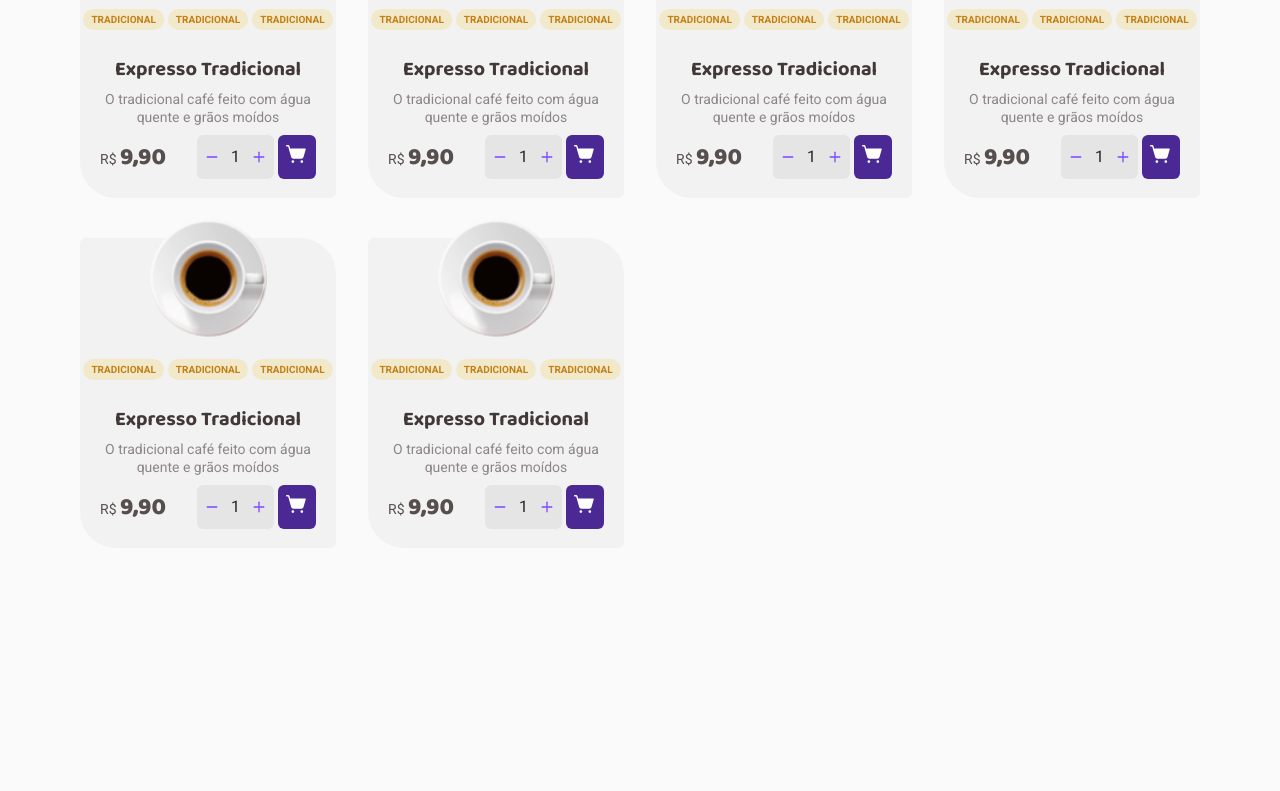
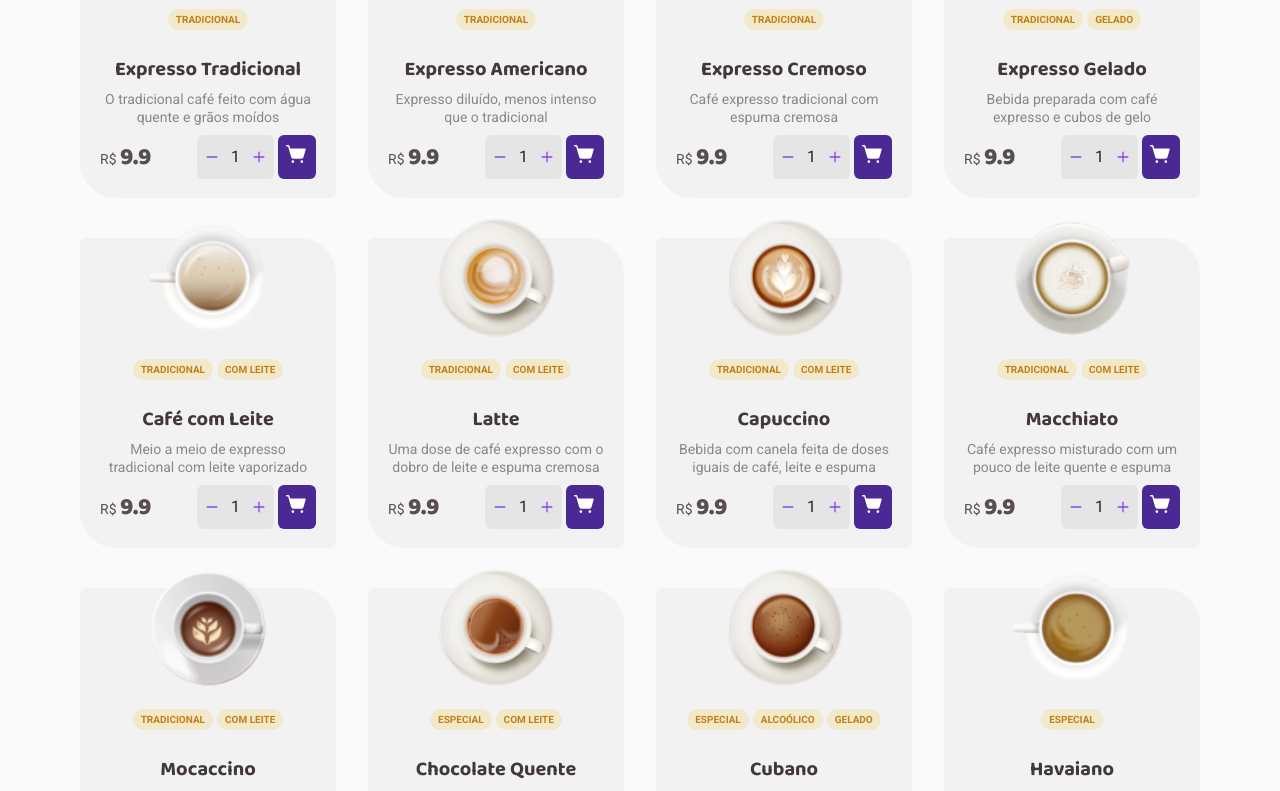
Before and after one commit to ig-swll/d02-coffee-delivery, a React (Vite) app: page / in a window 1280 px wide. Shown: the part 860-1651 px from the top of the page. Before the commit the page ends 1408 px from the top, so only its background shows below. Built offline with nearby package versions, Linux system fonts and the light colour scheme.

Commit message:
Faz o map da lista de cafés na home

```diff
--- a/index.html
+++ b/index.html
@@ -10,7 +10,7 @@
 
   <link href="https://fonts.googleapis.com/css2?family=Baloo+2:wght@700;800&family=Roboto:wght@400;700&display=swap" rel="stylesheet">
   <title>Coffee Delivery</title>
-  <link rel="icon" type="image/x-icon" href="/images/favicon.svg">
+  <link rel="icon" type="image/x-icon" href="favicon.svg">
 </head>
 
 <body>
--- /dev/null
+++ b/src/assets/coffeeData.ts
@@ -0,0 +1,118 @@
+export const coffeeList = [
+  {
+    id: 1,
+    tags: ['tradicional'],
+    name: 'Expresso Tradicional',
+    description: 'O tradicional café feito com água quente e grãos moídos',
+    image: 'images/Expresso.png',
+    price: 9.9,
+  },
+  {
+    id: 2,
+    tags: ['tradicional'],
+    name: 'Expresso Americano',
+    description: 'Expresso diluído, menos intenso que o tradicional',
+    image: 'images/Americano.png',
+    price: 9.9,
+  },
+  {
+    id: 3,
+    tags: ['tradicional'],
+    name: 'Expresso Cremoso',
+    description: 'Café expresso tradicional com espuma cremosa',
+    image: 'images/Expresso Cremoso.png',
+    price: 9.9,
+  },
+  {
+    id: 4,
+    tags: ['tradicional', 'gelado'],
+    name: 'Expresso Gelado',
+    description: 'Bebida preparada com café expresso e cubos de gelo',
+    image: 'images/Cafe Gelado.png',
+    price: 9.9,
+  },
+  {
+    id: 5,
+    tags: ['tradicional', 'com leite'],
+    name: 'Café com Leite',
+    description: 'Meio a meio de expresso tradicional com leite vaporizado',
+    image: 'images/Cafe com Leite.png',
+    price: 9.9,
+  },
+  {
+    id: 6,
+    tags: ['tradicional', 'com leite'],
+    name: 'Latte',
+    description:
+      'Uma dose de café expresso com o dobro de leite e espuma cremosa',
+    image: 'images/Latte.png',
+    price: 9.9,
+  },
+  {
+    id: 7,
+    tags: ['tradicional', 'com leite'],
+    name: 'Capuccino',
+    description:
+      'Bebida com canela feita de doses iguais de café, leite e espuma',
+    image: 'images/Capuccino.png',
+    price: 9.9,
+  },
+  {
+    id: 8,
+    tags: ['tradicional', 'com leite'],
+    name: 'Macchiato',
+    description:
+      'Café expresso misturado com um pouco de leite quente e espuma',
+    image: 'images/Macchiato.png',
+    price: 9.9,
+  },
+  {
+    id: 9,
+    tags: ['tradicional', 'com leite'],
+    name: 'Mocaccino',
+    description: 'Café expresso com calda de chocolate, pouco leite e espuma',
+    image: 'images/Mochaccino.png',
+    price: 9.9,
+  },
+  {
+    id: 10,
+    tags: ['especial', 'com leite'],
+    name: 'Chocolate Quente',
+    description: 'Bebida feita com chocolate dissolvido no leite quente e café',
+    image: 'images/Chocolate Quente.png',
+    price: 9.9,
+  },
+  {
+    id: 11,
+    tags: ['especial', 'alcoólico', 'gelado'],
+    name: 'Cubano',
+    description:
+      'Drink gelado de café expresso com rum, creme de leite e hortelã',
+    image: 'images/Cubano.png',
+    price: 9.9,
+  },
+  {
+    id: 12,
+    tags: ['especial'],
+    name: 'Havaiano',
+    description: 'Bebida adocicada preparada com café e leite de coco',
+    image: 'images/Havaiano.png',
+    price: 9.9,
+  },
+  {
+    id: 13,
+    tags: ['especial'],
+    name: 'Árabe',
+    description: 'Bebida preparada com grãos de café árabe e especiarias',
+    image: 'images/Arabe.png',
+    price: 9.9,
+  },
+  {
+    id: 14,
+    tags: ['especial', 'alcoólico'],
+    name: 'Irlandês',
+    description: 'Bebida a base de café, uísque irlandês, açúcar e chantilly',
+    image: 'images/Irlandes.png',
+    price: 9.9,
+  },
+]
--- a/src/pages/Home/components/CoffeeCard/index.tsx
+++ b/src/pages/Home/components/CoffeeCard/index.tsx
@@ -11,9 +11,18 @@
   Tags,
 } from './styles'
 
+export interface CoffeeCardProps {
+  id: number
+  tags: string[]
+  name: string
+  description: string
+  image: string
+  price: number
+}
+
 const PAGE_URL = window.location.href
 
-export function CoffeeCard() {
+export function CoffeeCard(props: CoffeeCardProps) {
   const [amount, setAmount] = useState(1)
   console.log(PAGE_URL)
   function increaseAmount() {
@@ -26,23 +35,25 @@
     }
   }
 
+  const { tags, name, description, image, price } = props
+
   return (
     <Card>
-      <img src="/images/Expresso.png" alt="" />
+      <img src={image} alt={`Foto de ${name}`} />
       <Tags>
-        <Tag>TRADICIONAL</Tag>
-        <Tag>TRADICIONAL</Tag>
-        <Tag>TRADICIONAL</Tag>
+        {tags.map((tag) => (
+          <Tag key={tag}>{tag}</Tag>
+        ))}
       </Tags>
       <Info>
-        <strong>Expresso Tradicional</strong>
-        <small>O tradicional café feito com água quente e grãos moídos</small>
+        <strong>{name}</strong>
+        <small>{description}</small>
       </Info>
 
       <CardBottom>
         <Price>
           <small>R$&nbsp;</small>
-          <strong>9,90</strong>
+          <strong>{price}</strong>
         </Price>
         <div>
           <Counter>
--- a/src/pages/Home/components/CoffeeCard/styles.ts
+++ b/src/pages/Home/components/CoffeeCard/styles.ts
@@ -39,6 +39,7 @@
   font-weight: 700;
   font-size: 0.625rem;
   line-height: 130%;
+  text-transform: uppercase;
 `
 
 export const Info = styled.div`
--- a/src/pages/Home/components/CoffeeList/index.tsx
+++ b/src/pages/Home/components/CoffeeList/index.tsx
@@ -1,5 +1,6 @@
 import { CoffeeCard } from '../CoffeeCard'
 import { CoffeeCardGrid, CoffeeListContainer } from './styles'
+import { coffeeList } from '../../../../assets/coffeeData'
 
 export function CoffeeList() {
   return (
@@ -7,12 +8,9 @@
       <h3>Nossos cafés</h3>
 
       <CoffeeCardGrid>
-        <CoffeeCard />
-        <CoffeeCard />
-        <CoffeeCard />
-        <CoffeeCard />
-        <CoffeeCard />
-        <CoffeeCard />
+        {coffeeList.map((coffee) => (
+          <CoffeeCard key={coffee.id} {...coffee} />
+        ))}
       </CoffeeCardGrid>
     </CoffeeListContainer>
   )
--- a/src/pages/Home/components/CoffeeList/styles.ts
+++ b/src/pages/Home/components/CoffeeList/styles.ts
@@ -6,6 +6,8 @@
     color: ${({ theme }) => theme['base-subtitle']};
     margin-bottom: 3.375rem;
   }
+
+  margin-bottom: 10rem;
 `
 
 export const CoffeeCardGrid = styled.div`
--- a/src/pages/Home/components/Hero/styles.ts
+++ b/src/pages/Home/components/Hero/styles.ts
@@ -11,9 +11,9 @@
   gap: 3rem;
 
   > img {
+    width: 100%;
     max-width: 476px;
-    flex-shrink: 1;
-    flex-grow: 0;
+    height: auto;
   }
 
   &::before {
```
Also changed, not shown: public/favicon.svg (renamed from public/images/favicon.svg).
